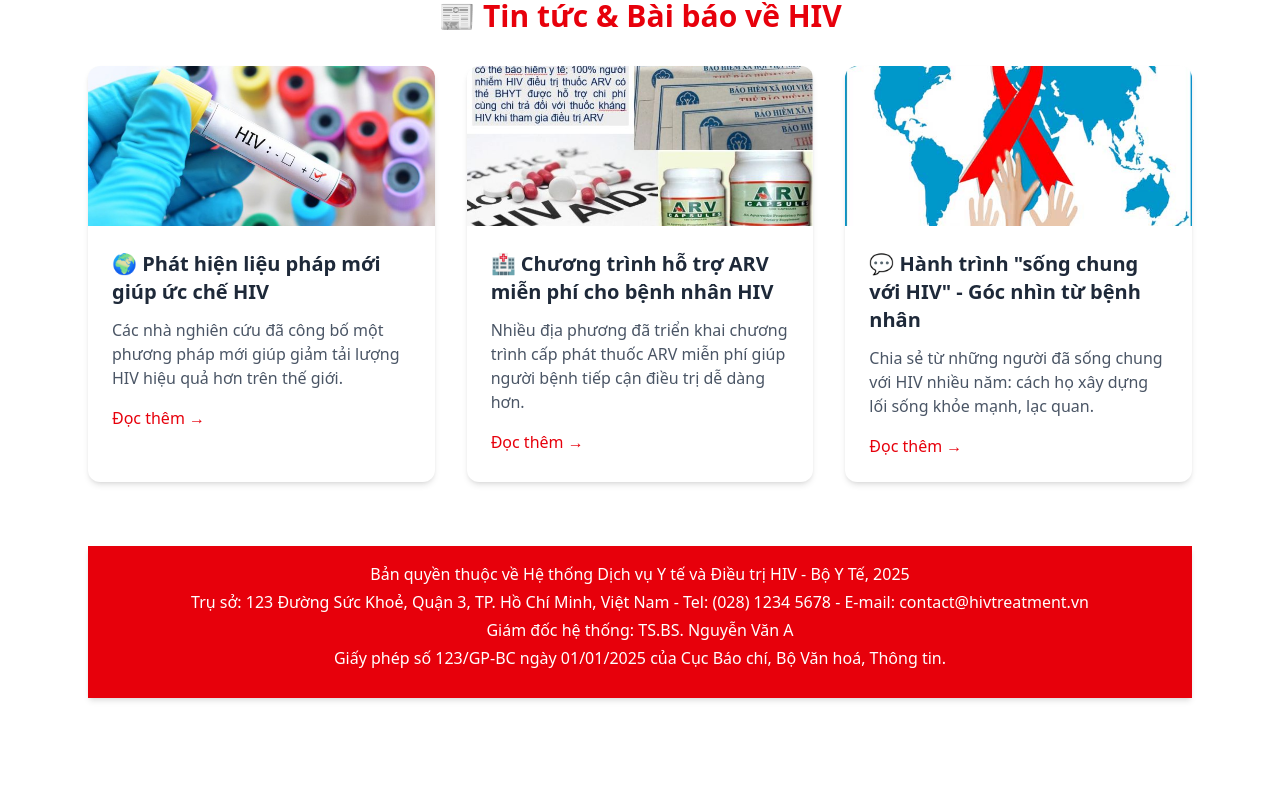
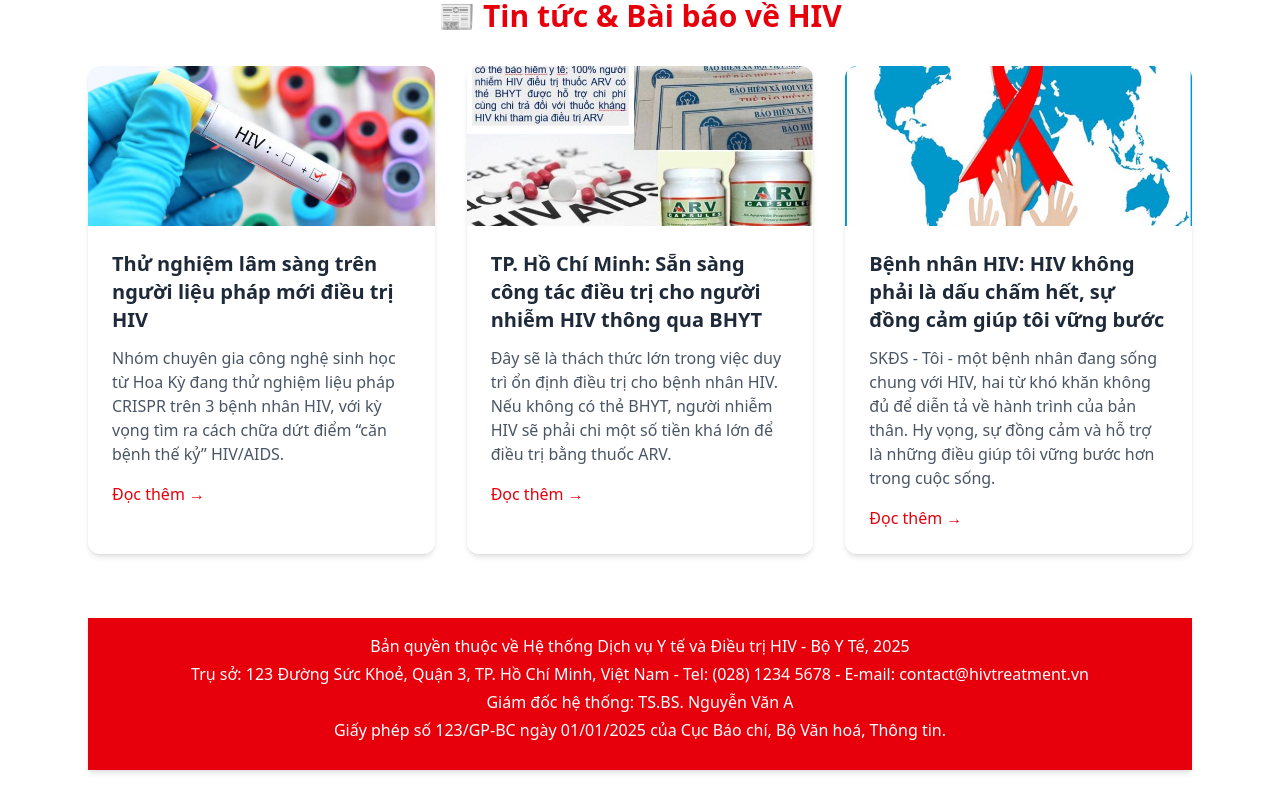
Before and after one commit to YenNhi206/swpHIVproject, a React (Vite) app: page / in a window 1280 px wide. Shown: the part 2224-3036 px from the top of the page. Before the commit the page ends 2978 px from the top, so only its background shows below. Built offline with nearby package versions, Linux system fonts and the light colour scheme.

Commit message:
Update HomePage.jsx

```diff
--- a/src/pages/HomePage.jsx
+++ b/src/pages/HomePage.jsx
@@ -174,25 +174,25 @@ export default function HomePage() {
             {
               img: hiv1Img,
               alt: "Phát hiện liệu pháp mới",
-              title: "🌍 Phát hiện liệu pháp mới giúp ức chế HIV",
+              title: "Thử nghiệm lâm sàng trên người liệu pháp mới điều trị HIV",
               description:
-                "Các nhà nghiên cứu đã công bố một phương pháp mới giúp giảm tải lượng HIV hiệu quả hơn trên thế giới.",
+                "Nhóm chuyên gia công nghệ sinh học từ Hoa Kỳ đang thử nghiệm liệu pháp CRISPR trên 3 bệnh nhân HIV, với kỳ vọng tìm ra cách chữa dứt điểm “căn bệnh thế kỷ” HIV/AIDS.",
               link: "https://vaac.gov.vn/thu-nghiem-lam-sang-tren-nguoi-lieu-phap-moi-dieu-tri-hiv.html",
             },
             {
               img: hivbhytImg,
               alt: "Chương trình hỗ trợ ARV miễn phí",
-              title: "🏥 Chương trình hỗ trợ ARV miễn phí cho bệnh nhân HIV",
+              title: "TP. Hồ Chí Minh: Sẵn sàng công tác điều trị cho người nhiễm HIV thông qua BHYT",
               description:
-                "Nhiều địa phương đã triển khai chương trình cấp phát thuốc ARV miễn phí giúp người bệnh tiếp cận điều trị dễ dàng hơn.",
+                "Đây sẽ là thách thức lớn trong việc duy trì ổn định điều trị cho bệnh nhân HIV. Nếu không có thẻ BHYT, người nhiễm HIV sẽ phải chi một số tiền khá lớn để điều trị bằng thuốc ARV.",
               link: "https://baohiemxahoi.gov.vn/gioithieu/Pages/gioi-thieu-chung.aspx?CateID=0&ItemID=11910",
             },
             {
               img: hivpaitentImg,
               alt: "Hành trình sống chung với HIV",
-              title: '💬 Hành trình "sống chung với HIV" - Góc nhìn từ bệnh nhân',
+              title: 'Bệnh nhân HIV: HIV không phải là dấu chấm hết, sự đồng cảm giúp tôi vững bước',
               description:
-                "Chia sẻ từ những người đã sống chung với HIV nhiều năm: cách họ xây dựng lối sống khỏe mạnh, lạc quan.",
+                "SKĐS - Tôi - một bệnh nhân đang sống chung với HIV, hai từ khó khăn không đủ để diễn tả về hành trình của bản thân. Hy vọng, sự đồng cảm và hỗ trợ là những điều giúp tôi vững bước hơn trong cuộc sống.",
               link: "https://bvquan5.medinet.gov.vn/hivaids/benh-nhan-hiv-hiv-khong-phai-la-dau-cham-het-su-dong-cam-giup-toi-vung-buoc-cmobile16896-199511.aspx",
             },
           ].map(({ img, alt, title, description, link }) => (
```
